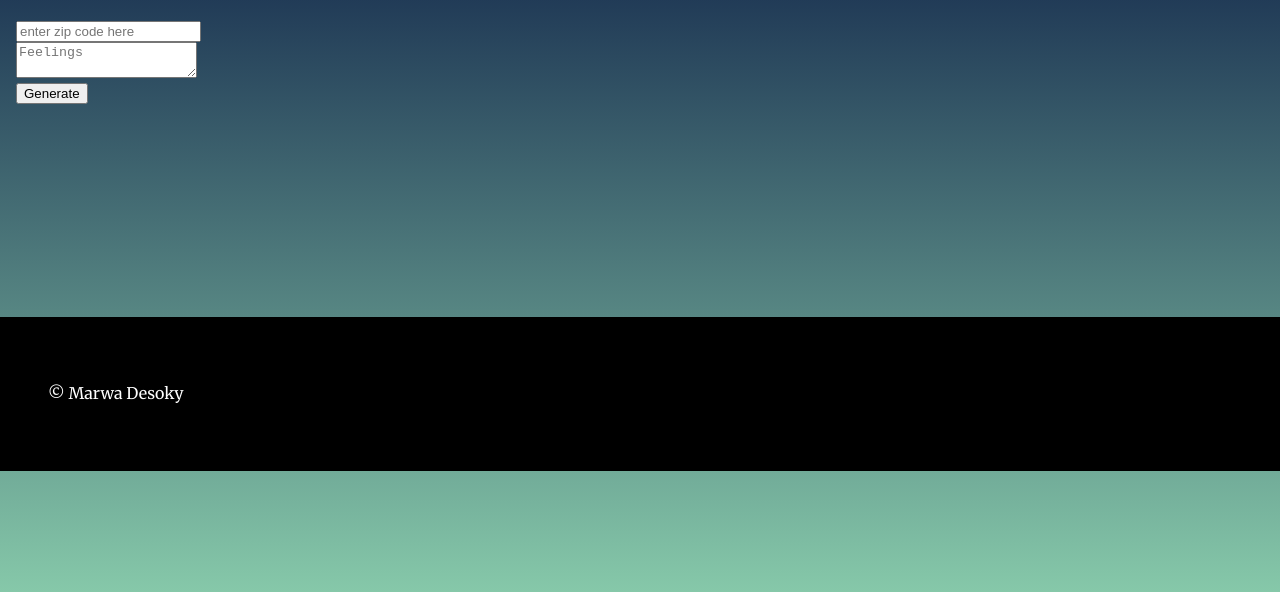
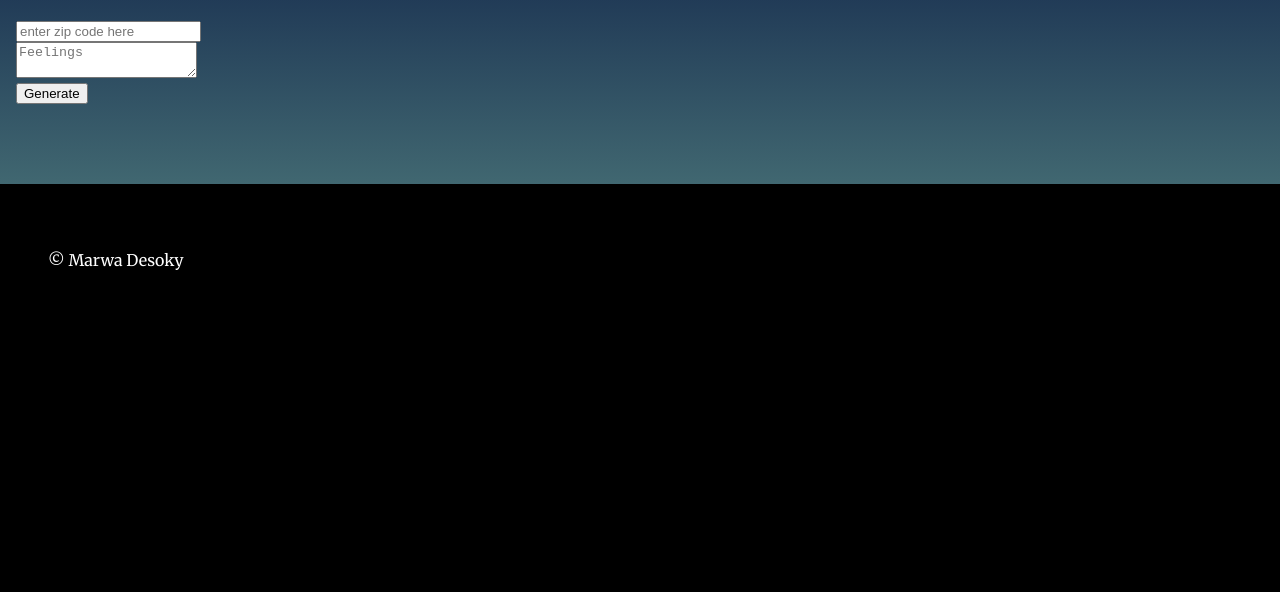
Before and after one commit to marwa-dosoky/weather-journal-app, a website: page website/index.html in a window 1280 px wide. Shown: the part 196-788 px from the top of the page. Drawn offline with Linux system fonts and the light colour scheme.

```diff
--- a/website/css/styles.css
+++ b/website/css/styles.css
@@ -61,6 +61,7 @@
     padding: 3em;
     color: #fff;
     margin: auto 0;
+    flex: 1;
 }
 
 .page__footer p{
--- a/website/js/app.js
+++ b/website/js/app.js
@@ -29,7 +29,6 @@
         getWeatherobj();
     }).catch(error => {
         console.error(error)
-        console.log('eeeeeee');
         alert('Problem in retrieving city weater Info, Please check if the zip code is invalid or inapplicable');
     });
     return request;
```
